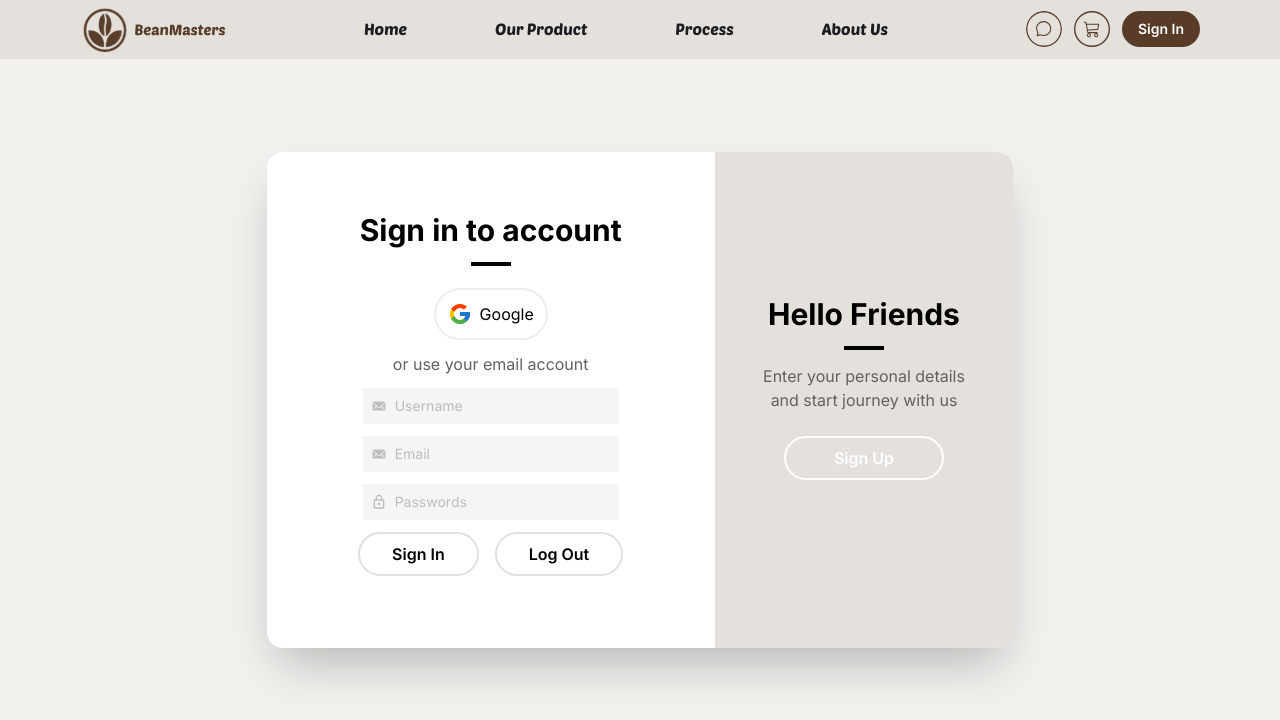
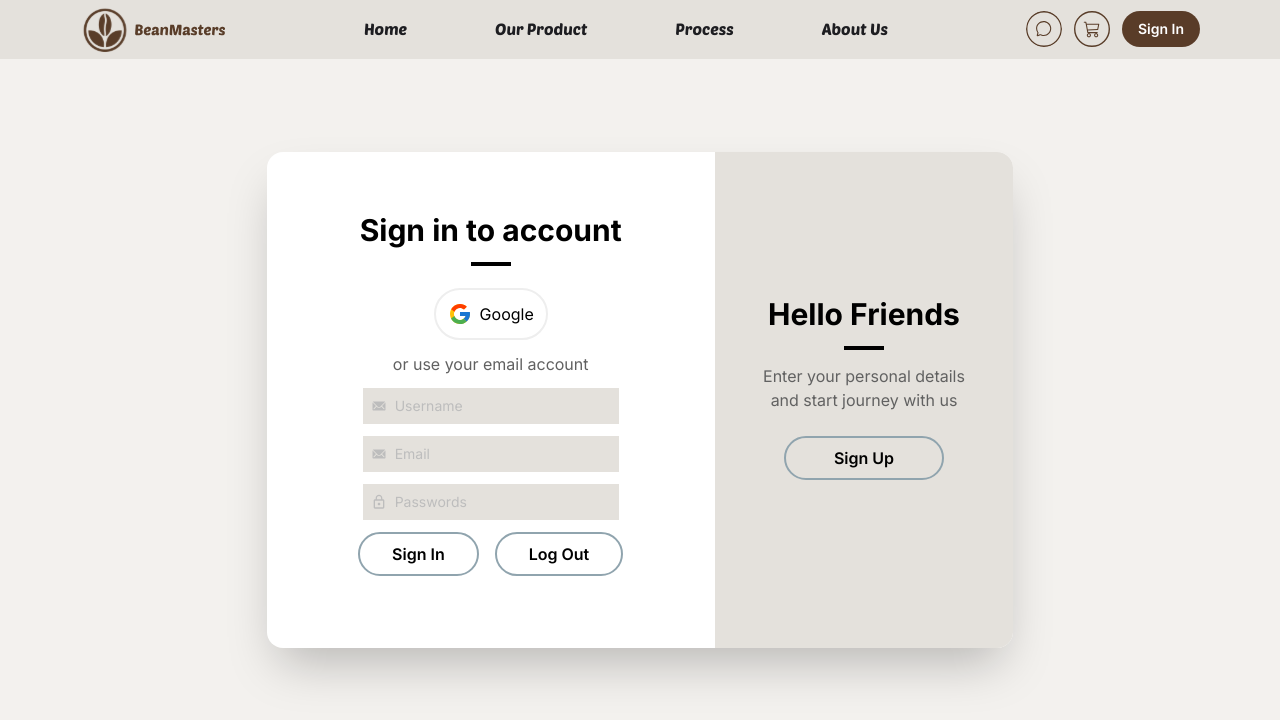
Before and after one commit to NaufalAfrizal55/TPW-WebDev-2023, a Next.js app in the folder frontend/: page /login in a window 1280 px wide. Shown: the top 720 px of the page. Built offline with nearby package versions, Linux system fonts and the light colour scheme.

Commit message:
minor change css in login page

```diff
--- a/frontend/src/app/login/page.js
+++ b/frontend/src/app/login/page.js
@@ -102,35 +102,35 @@ const Login = () => {
               </div>
               <p className="text-gray-700 my-3">or use your email account</p>
               <div className="flex flex-col items-center">
-                <div className="bg-gray-100 w-64 p-2 flex items-center gap-2 mb-3">
+                <div className="bg-nav w-64 p-2 flex items-center gap-2 mb-3">
                   <IoIosMail className="text-gray-400" />
                   <input
                     type="username"
                     name="username"
                     placeholder="Username"
-                    className="bg-gray-100 outline-none text-sm  flex-1"
+                    className="bg-nav outline-none text-sm  flex-1"
                     value={username}
                     onChange={(e) => setUsername(e.target.value)}
                   />
                 </div>
-                <div className="bg-gray-100 w-64 p-2 flex items-center gap-2 mb-3">
+                <div className="bg-nav w-64 p-2 flex items-center gap-2 mb-3">
                   <IoIosMail className="text-gray-400" />
                   <input
                     type="email"
                     name="email"
                     placeholder="Email"
-                    className="bg-gray-100 outline-none text-sm flex-1"
+                    className="bg-nav outline-none text-sm flex-1"
                     value={email}
                     onChange={(e) => setEmail(e.target.value)}
                   />
                 </div>
-                <div className="bg-gray-100 w-64 p-2 flex items-center gap-2">
+                <div className="bg-nav w-64 p-2 flex items-center gap-2">
                   <MdLockOutline className="text-gray-400" />
                   <input
                     type="password"
                     name="password"
                     placeholder="Passwords"
-                    className="bg-gray-100 outline-none text-sm flex-1"
+                    className="bg-nav outline-none text-sm flex-1"
                     value={password}
                     onChange={(e) => setPassword(e.target.value)}
                   />
@@ -140,14 +140,14 @@ const Login = () => {
                 <button
                   onClick={handleLogin}
                   type="button"
-                  className="border-2 border-gray-300 text-black rounded-full px-8 py-2 inline-block font-semibold hover:bg-blue-gray-400 hover:text-nav"
+                  className="border-2 border-blue-gray-300 text-black rounded-full px-8 py-2 inline-block font-semibold hover:bg-blue-gray-400 hover:text-nav"
                 >
                   Sign In
                 </button>
                 <button
                   type="button"
                   onClick={handleLogout}
-                  className="border-2 border-gray-300 text-black rounded-full px-8 py-2 inline-block font-semibold hover:bg-blue-gray-400 hover:text-nav"
+                  className="border-2 border-blue-gray-300 text-black rounded-full px-8 py-2 inline-block font-semibold hover:bg-blue-gray-400 hover:text-nav"
                 >
                   Log Out
                 </button>
@@ -163,7 +163,7 @@ const Login = () => {
             </p>
             <button
               onClick={handleSignup}
-              className="border-2 border-white text-white rounded-full px-12 py-2 inline-block font-semibold hover:bg-white hover:text-nav"
+              className="border-2 border-blue-gray-300 rounded-full px-12 py-2 inline-block font-semibold hover:bg-blue-gray-400 hover:text-nav"
             >
               Sign Up
             </button>
```
